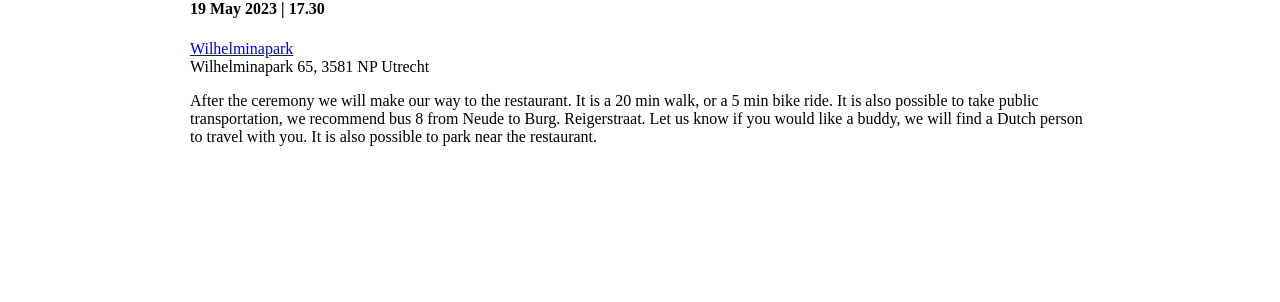
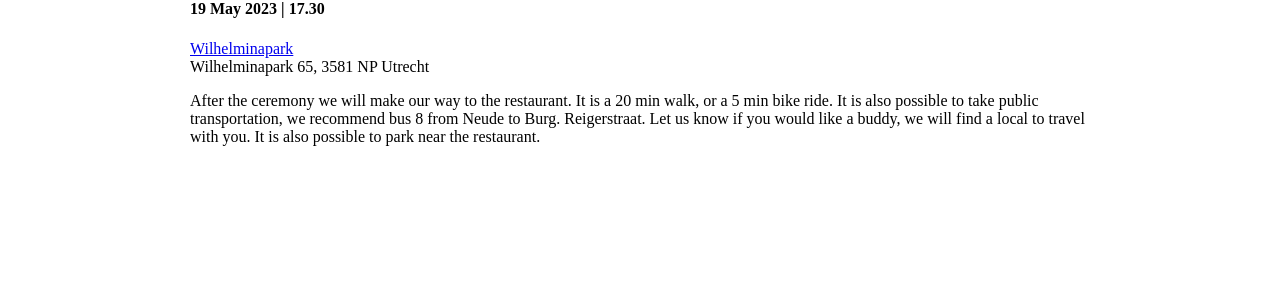
Before and after one commit to schijns-fischer-wedding/schijns-fischer-wedding.github.io, a Jekyll site: the page built from pages/schedule.md, in a window 1280 px wide. Shown: the part 463-765 px from the top of the page. Built offline with Jekyll 4.4.1, drawn with Linux system fonts in a browser that asks for light colours; some web fonts are replaced.

Commit message:
local instead of dutch person

```diff
--- a/pages/schedule.md
+++ b/pages/schedule.md
@@ -25,5 +25,5 @@ Wilhelminapark 65, 3581 NP Utrecht
 
 After the ceremony we will make our way to the restaurant. It is a 20 min walk, or a 5 min bike ride.
 It is also possible to take public transportation, we recommend bus 8 from Neude to Burg. Reigerstraat.
-Let us know if you would like a buddy, we will find a Dutch person to travel with you.
+Let us know if you would like a buddy, we will find a local to travel with you.
 It is also possible to park near the restaurant.
```
